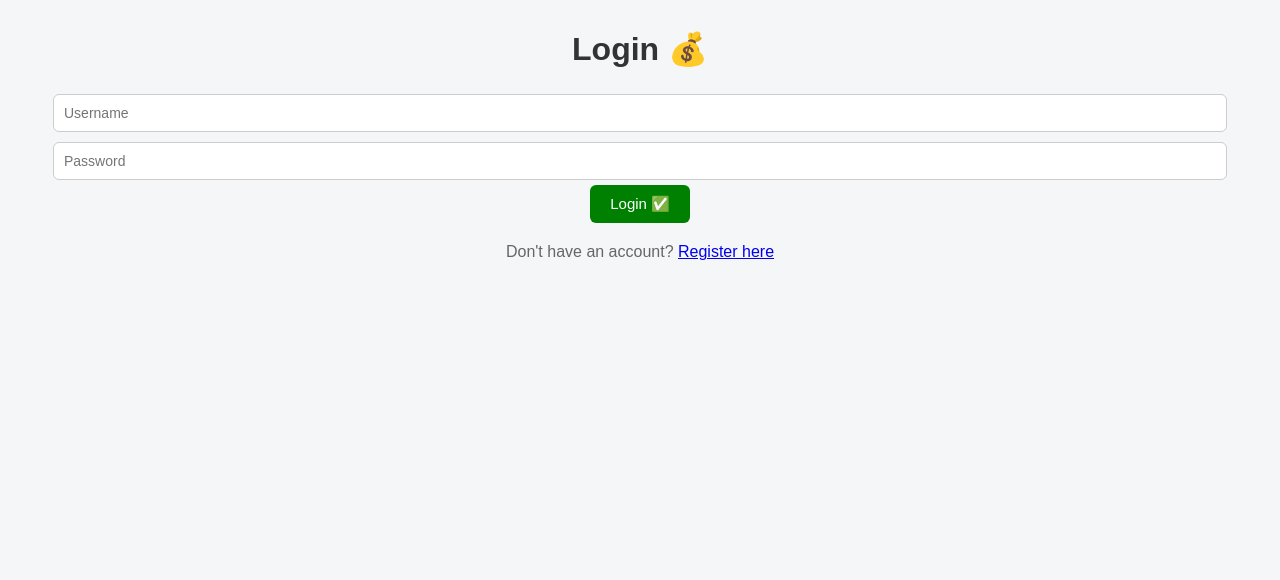
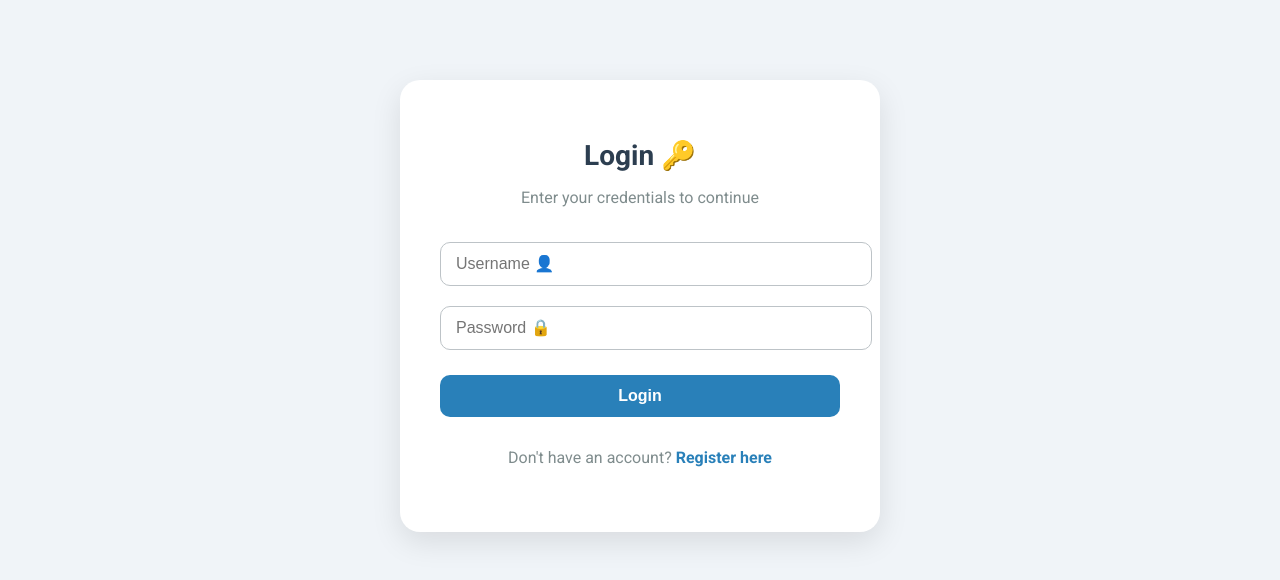
Before and after one commit to priyadharshini-160/AI-Money-Maker, a website: page login.html in a window 1280 px wide. Drawn offline with Linux system fonts and the light colour scheme.

Commit message:
login.html

```diff
--- a/login.html
+++ b/login.html
@@ -1,44 +1,111 @@
 <!DOCTYPE html>
 <html>
 <head>
-    <title>Login 💰</title>
-    <link rel="stylesheet" href="style.css">
+    <title>Login 🔑</title>
+    <link href="https://fonts.googleapis.com/css2?family=Roboto:wght@400;700&display=swap" rel="stylesheet">
+    <style>
+        body {
+            font-family: 'Roboto', sans-serif;
+            background: #f0f4f8;
+            display: flex;
+            justify-content: center;
+            align-items: flex-start;
+            min-height: 100vh;
+            margin: 0;
+            padding: 0;
+        }
+
+        .container {
+            background: #fff;
+            border-radius: 20px;
+            padding: 40px;
+            margin-top: 80px;
+            box-shadow: 0 10px 30px rgba(0,0,0,0.1);
+            width: 400px;
+            text-align: center;
+        }
+
+        h1 {
+            color: #2c3e50;
+            font-size: 28px;
+            margin-bottom: 10px;
+        }
+
+        p {
+            color: #7f8c8d;
+            font-size: 16px;
+            margin-bottom: 25px;
+        }
+
+        input {
+            width: 100%;
+            padding: 12px 15px;
+            margin: 10px 0;
+            border-radius: 10px;
+            border: 1px solid #bdc3c7;
+            font-size: 16px;
+        }
+
+        button {
+            width: 100%;
+            padding: 12px;
+            margin: 15px 0;
+            border: none;
+            border-radius: 10px;
+            font-size: 16px;
+            cursor: pointer;
+            font-weight: bold;
+            background: #2980b9;
+            color: white;
+        }
+
+        a {
+            text-decoration: none;
+            color: #2980b9;
+            font-weight: bold;
+        }
+
+        @media(max-width: 450px) {
+            .container {
+                width: 90%;
+                padding: 30px;
+            }
+        }
+    </style>
 </head>
 <body>
 
-<h1>Login 💰</h1>
+<div class="container">
+    <h1>Login 🔑</h1>
+    <p>Enter your credentials to continue</p>
 
-<div class="container">
-    <input type="text" id="username" placeholder="Username"><br>
-    <input type="password" id="password" placeholder="Password"><br>
+    <input type="text" id="username" placeholder="Username 👤">
+    <input type="password" id="password" placeholder="Password 🔒">
+    <button onclick="login()">Login</button>
 
-    <button onclick="login()">Login ✅</button>
-
-    <p id="msg"></p>
     <p>Don't have an account? <a href="register.html">Register here</a></p>
 </div>
 
 <script>
     function login() {
-    let user = document.getElementById("username").value.trim();
-    let pass = document.getElementById("password").value.trim();
+        const username = document.getElementById("username").value.trim();
+        const password = document.getElementById("password").value.trim();
 
-    let savedUser = localStorage.getItem("username");
-    let savedPass = localStorage.getItem("password");
-
-    if(user === "" || pass === "") {
-        document.getElementById("msg").innerHTML = "⚠ Fill all fields";
+        if(!username || !password) {
+            alert("⚠ Enter both username and password");
             return;
         }
 
-    if(user === savedUser && pass === savedPass) {
-        // Save login status
-        localStorage.setItem("isLoggedIn", "true");
+        let users = localStorage.getItem("users");
+        users = users ? JSON.parse(users) : [];
 
-        // Redirect to main page
+        const user = users.find(u => u.username === username && u.password === password);
+
+        if(user) {
+            sessionStorage.setItem("isLoggedIn", "true");
             window.location.href = "index.html";
         } else {
-        document.getElementById("msg").innerHTML = "❌ Invalid username or password";
+            alert("❌ Invalid username or password!");
         }
     }
 </script>
```
Lines whose indentation alone changed are shown as unchanged.
